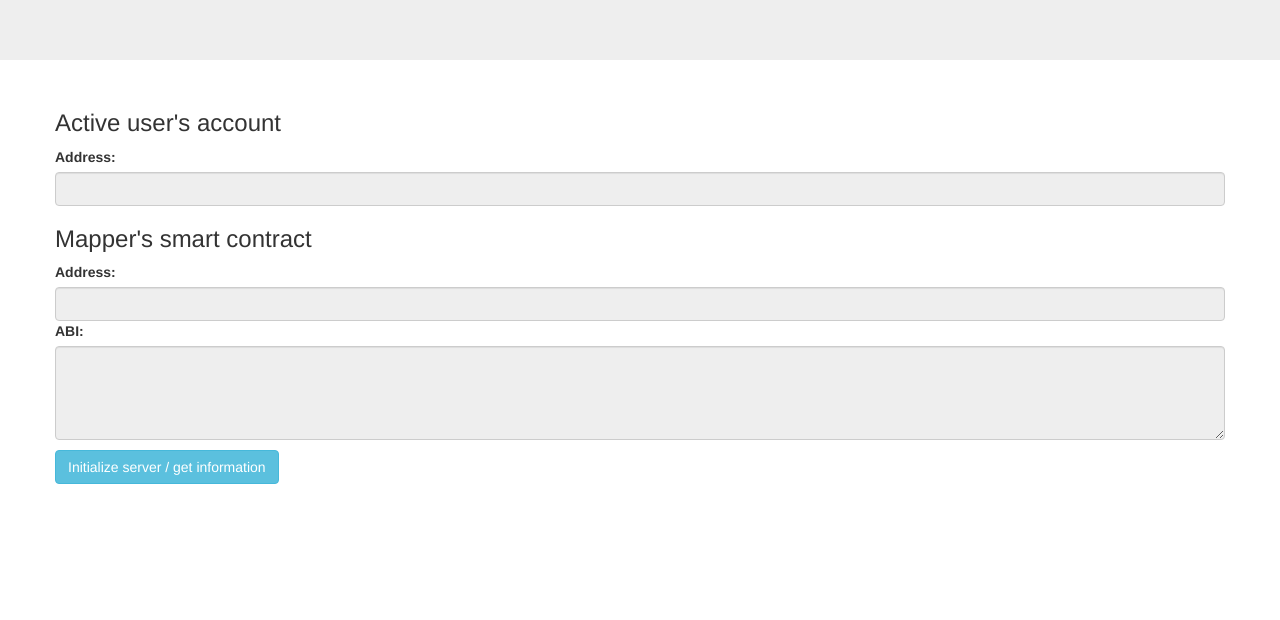
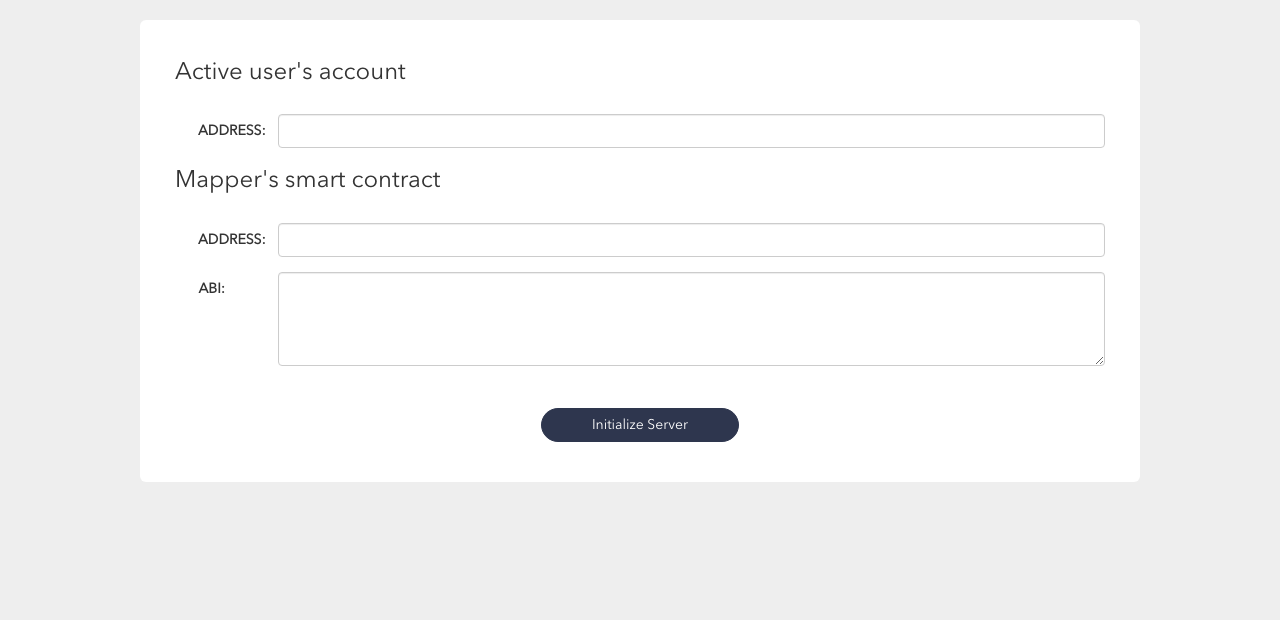
Before and after one commit to auth0/ethereum-authentication-server, a website: page web/index.html in a window 1280 px wide. Shown: the part 180-800 px from the top of the page. Drawn offline with nearby package versions, Linux system fonts and the light colour scheme.

Commit message:
styles to information view

```diff
--- a/web/css/angular-csp.css
+++ b/web/css/angular-csp.css
@@ -1,3 +1,101 @@
 [ng\:cloak], [ng-cloak], [data-ng-cloak], [x-ng-cloak], .ng-cloak, .x-ng-cloak {
   display: none !important;
 }
+
+@font-face {
+    font-family: 'avenir'; /*a name to be used later*/
+    src: url(./fonts/AvenirNextLTPro-Regular.otf); /*URL to font*/
+}
+
+body{
+	font-family: "avenir";
+	background-color: #eee;
+}
+
+.jumbotron {
+    padding-top: 30px;
+    padding-bottom: 30px;
+    margin-bottom: 30px;
+    color: white;
+    background-color: rgb(54,69,110);
+}
+
+.main-container {
+	position: absolute;
+	width: 1000px;
+	padding: 20px 50px 40px;
+
+	background: #fff;
+	top: 50%;
+	left: 50%;
+	margin-top: -200px;
+	margin-left: -500px;
+	z-index: 99;
+	border-radius: 6px;
+}
+.buttonAlign{
+	text-align: center;
+}
+.actionButton {
+	background-color: rgb(46, 54, 78);
+	border-color: rgb(46, 54, 78);
+	padding: 6px 35px;
+	border-radius: 100px;
+	padding: 6px 50px;
+	border-radius: 20px;
+	margin-top: 3%;
+	margin-bottom: 0%;
+	color: #fff;
+	text-transform: capitalize;
+	font-weight: 300;
+	outline: 0;
+}
+.actionButton:hover {
+	background-color: rgb(46, 54, 78);
+	border-color: rgb(46, 54, 78);
+	padding: 6px 35px;
+	border-radius: 100px;
+	padding: 6px 50px;
+	border-radius: 20px;
+	margin-top: 3%;
+	margin-bottom: 0%;
+	color: #fff;
+	text-transform: capitalize;
+	font-weight: 300;
+	outline: 0;
+}
+.actionButton:focus {
+	background-color: rgb(46, 54, 78) !important;
+	border-color: rgb(46, 54, 78);
+	padding: 6px 35px;
+	border-radius: 100px;
+	padding: 6px 50px;
+	border-radius: 20px;
+	margin-top: 3%;
+	margin-bottom: 0%;
+	color: #fff;
+	text-transform: capitalize;
+	font-weight: 300;
+	outline: 0 !important;
+}
+
+.infoTitle{
+	margin-bottom: 3%;
+}
+
+.col-sm-1{
+    padding-left: 38px;
+}
+.col-sm-11{
+    padding-left: 38px;
+}
+.form-horizontal .control-label {
+    padding-top: 7px;
+    margin-bottom: 0;
+    text-align: right;
+}
+
+.form-control[disabled], .form-control[readonly], fieldset[disabled] .form-control {
+    background-color: white;
+    opacity: 1;
+}
--- a/web/index.html
+++ b/web/index.html
@@ -1,5 +1,6 @@
 <!DOCTYPE html>
 <html lang="en">
+
 <head>
 	<title>Ethereum Authentication server</title>
 	<meta charset="utf-8">
@@ -7,29 +8,46 @@
 	<link rel="stylesheet" href="https://maxcdn.bootstrapcdn.com/bootstrap/3.3.7/css/bootstrap.min.css">
 	<link rel="stylesheet" href="css/angular-csp.css">
 </head>
+
 <body>
 
 	<div class="jumbotron text-center">
-  <h1>Ethereum Authentication server</h1>
+		<h2>Ethereum Authentication server</h2>
 		<p>Information page </p>
 	</div>
 
-<div class="container" ng-app="InformationApp" ng-controller="informationCtrl" ng-cloak>
+	<div class="container main-container" ng-app="InformationApp" ng-controller="informationCtrl" ng-cloak>
 		<div class="row">
 			<div>
-      <h3>Active user's account</h3>
-		<label for="address">Address:</label>
+				<h3 class="infoTitle">Active user's account</h3>
+				<form class="form-horizontal">
+					<div class="form-group">
+						<label for="address" class="col-sm-1 control-label ">ADDRESS:</label>
+						<div class="col-sm-11">
 							<input type="text" class="form-control" onClick="this.setSelectionRange(0, this.value.length)" value="{{accountAddress}}" rows="5" id="address" readonly>
 						</div>
+					</div>
+				</form>
+			</div>
 			<div>
-      <h3>Mapper's smart contract</h3>
-		<label for="address">Address:</label>
+				<h3 class="infoTitle">Mapper's smart contract</h3>
+				<form class="form-horizontal">
+					<div class="form-group">
+						<label for="address" class="col-sm-1 control-label">ADDRESS:</label>
+						<div class="col-sm-11">
 							<input type="text" class="form-control" onClick="this.setSelectionRange(0, this.value.length)" value="{{smartContractAddress}}" rows="5" id="address" readonly>
-		<label for="abi">ABI:</label>
+						</div>
+					</div>
+					<div class="form-group">
+						<label for="abi" class="col-sm-1 control-label">ABI:</label>
+						<div class="col-sm-11">
 							<textarea class="form-control" onClick="this.setSelectionRange(0, this.value.length)" rows="4" id="abi" readonly>{{contractAbi}}</textarea>
 						</div>
-	<div>
-		<button type="button" style="margin-top: 10px;" class="btn btn-info" ng-click="getInformation()">Initialize server / get information</button>
+					</div>
+				</form>
+			</div>
+			<div class="buttonAlign">
+				<button type="button" class="btn btn-info actionButton" ng-click="getInformation()">Initialize server</button>
 			</div>
 		</div>
 	</div>
@@ -38,4 +56,5 @@
 	<script type="text/javascript" src="https://ajax.googleapis.com/ajax/libs/angularjs/1.5.8/angular.min.js"></script>
 	<script type="text/javascript" src="js/informationApp.js"></script>
 </body>
+
 </html>
```
Also changed, not shown: web/css/fonts/AvenirNextLTPro-Bold.otf (added), web/css/fonts/AvenirNextLTPro-It.otf (added), web/css/fonts/AvenirNextLTPro-Regular.otf (added). Lines whose indentation alone changed are shown as unchanged.
